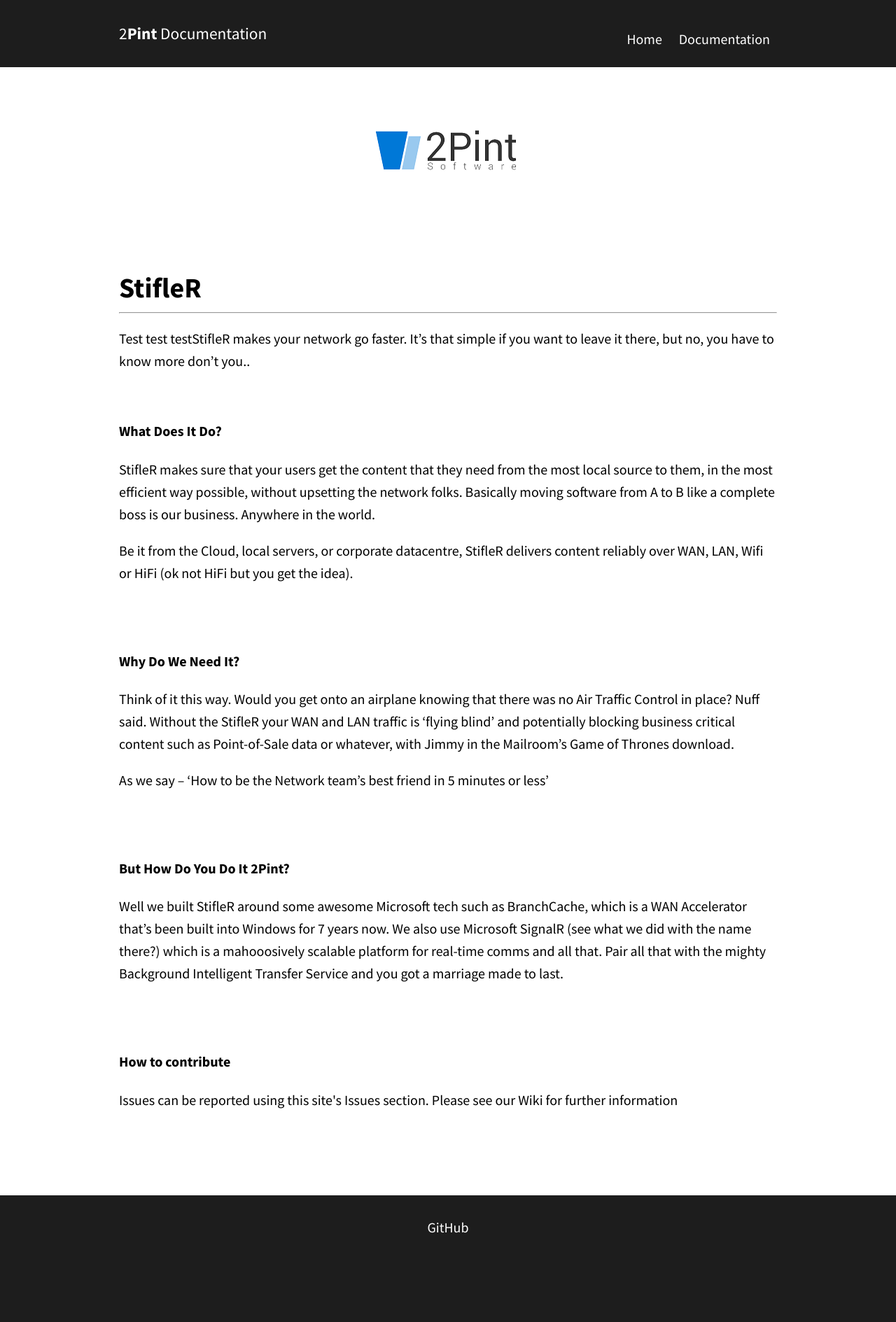
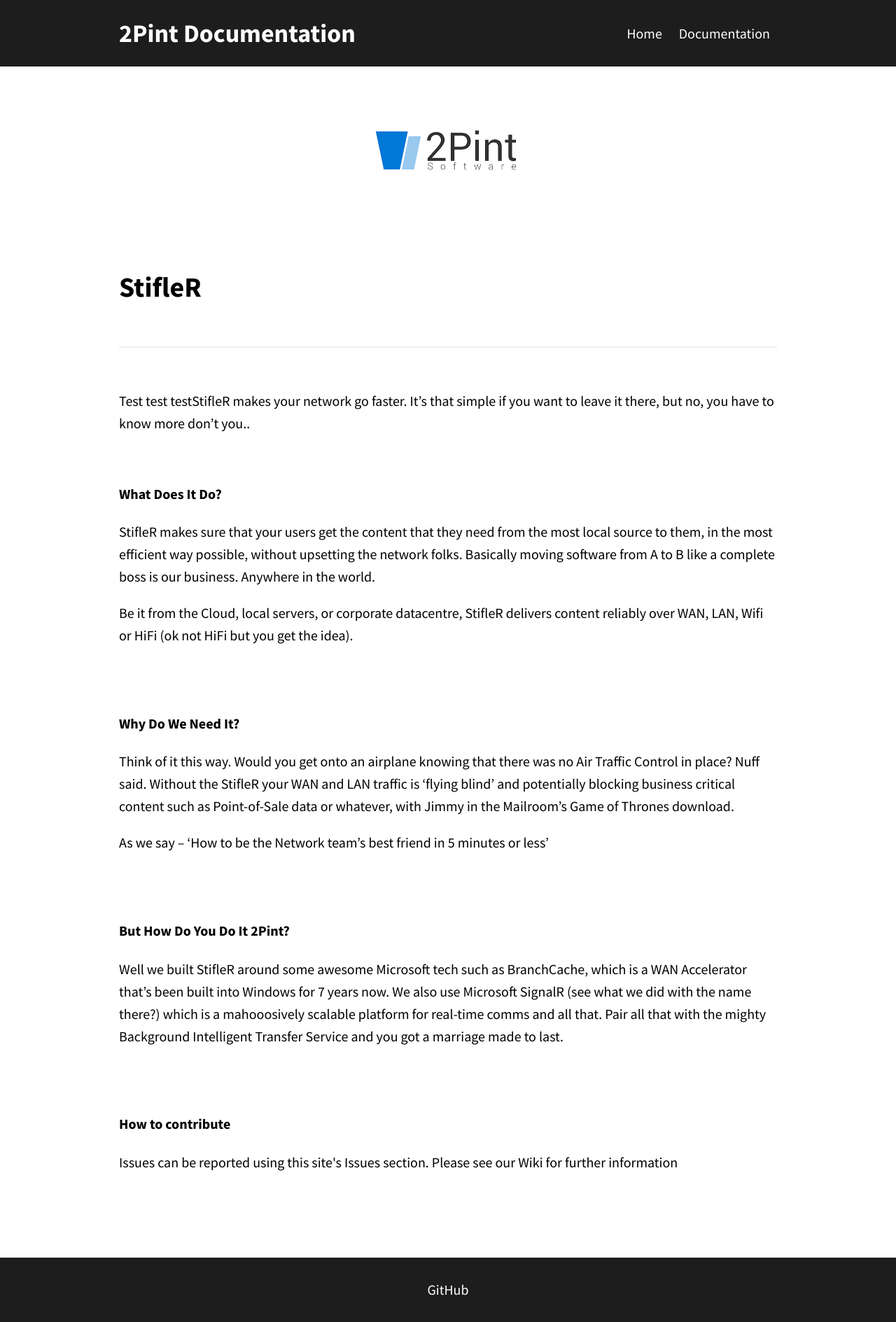
Before and after one commit to RoseSmithTest/2PintTest.github.io, a Jekyll site: the page built from index.html, in a window 1280 px wide. Shown: the whole page at 70% size. Built offline with Jekyll 4.4.1, drawn with Linux system fonts in a browser that asks for light colours; before the commit the page ends 1800 px from its top, so only the background shows below that.

Commit message:
Update style.css

```diff
--- a/css/style.css
+++ b/css/style.css
@@ -25,11 +25,13 @@ h1 {
 }
 
 h2 {
-	font-weight: normal;
+  font-size: 60px;
+  text-align: center;
 }
 
 h3 {
-	font-weight: normal;
+  font-size: 1.8em;
+  margin: 15px 0;
 }
 
 img {
@@ -100,10 +102,6 @@ nav.main-nav a {
 
 nav.main-nav li a {
   padding: 10px;
-}
-
-a.active {
-	color: #FFE000;
 }
 
 div.content {
@@ -190,9 +188,9 @@ p.sub-text {
   border-radius: 100px;
 }
 
-/*hr {
+hr {
   border: 1px solid #eee;
-	margin: 60px 0;*/
+  margin: 60px 0;
 }
 
 textarea,
@@ -220,3 +218,8 @@ input[type="submit"] {
   margin: 30px 0 0 0;
   font-size: 20px;
 }
+
+input[type="submit"] {
+	margin: 30px 0 0 0;
+	font-size: 20px;
+}
```
Lines whose indentation alone changed are shown as unchanged.
